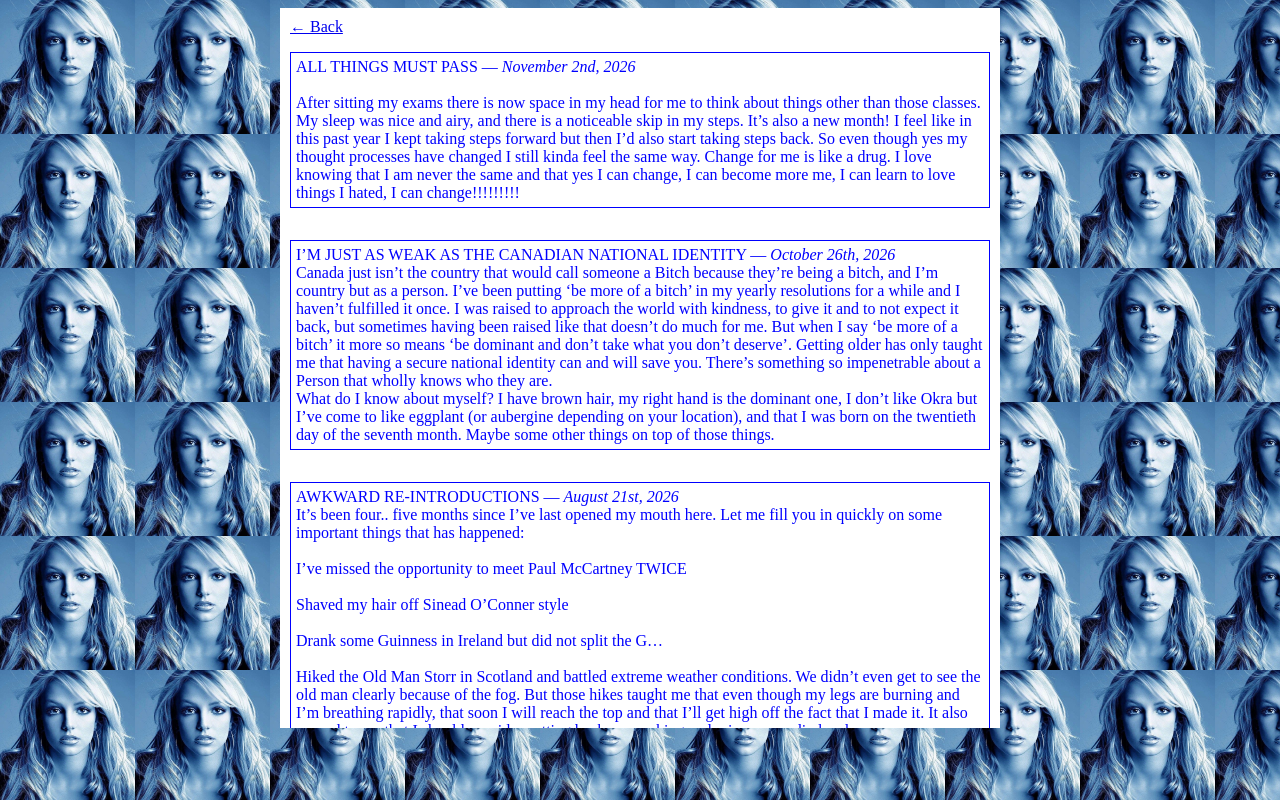
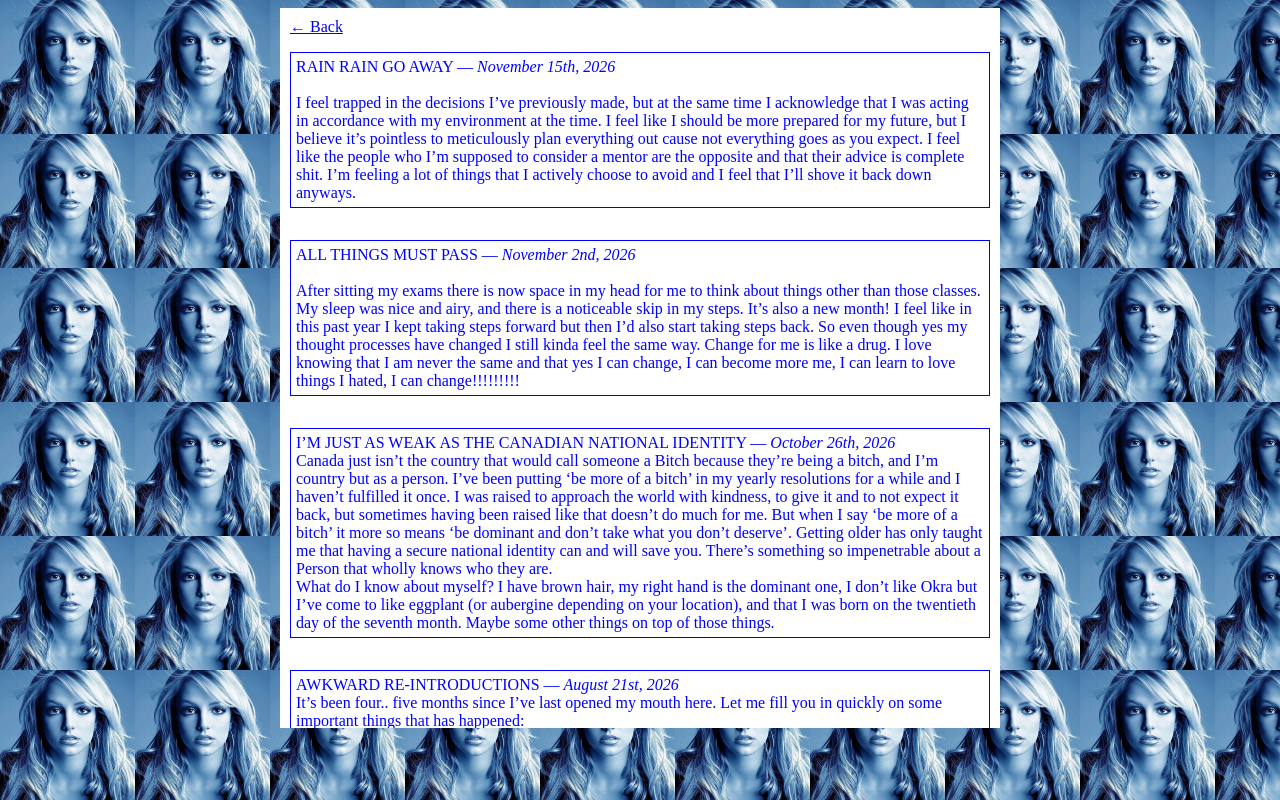
Before and after one commit to apologeticallyme/apologetically-blog, a plain HTML site: page entries-page.html in a window 1280 px wide. Drawn offline with Linux system fonts and the light colour scheme.

Commit message:
Add files via upload

```diff
--- a/entries-page.html
+++ b/entries-page.html
@@ -9,6 +9,17 @@
     <body>
         <div class="container">
             <a href="index.html">← Back</a>
+            <div id="entry-fifteen">
+                <p>
+                    RAIN RAIN GO AWAY — <i>November 15th, 2026</i><br>
+                    <br>
+                    I feel trapped in the decisions I’ve previously made, but at the same time I acknowledge that I was acting in accordance with my environment at the time.
+                    I feel like I should be more prepared for my future, but I believe it’s pointless to meticulously plan everything out cause not everything goes as you expect.
+                    I feel like the people who I’m supposed to consider a mentor are the opposite and that their advice is complete shit.
+                    I’m feeling a lot of things that I actively choose to avoid and I feel that I’ll shove it back down anyways.
+                </p>
+
+            </div>
             <div id="entry-fourteen">
                 <p>
                     ALL THINGS MUST PASS — <i>November 2nd, 2026</i> <br>
```
Also changed, not shown: index.html (+1 -0 lines).
